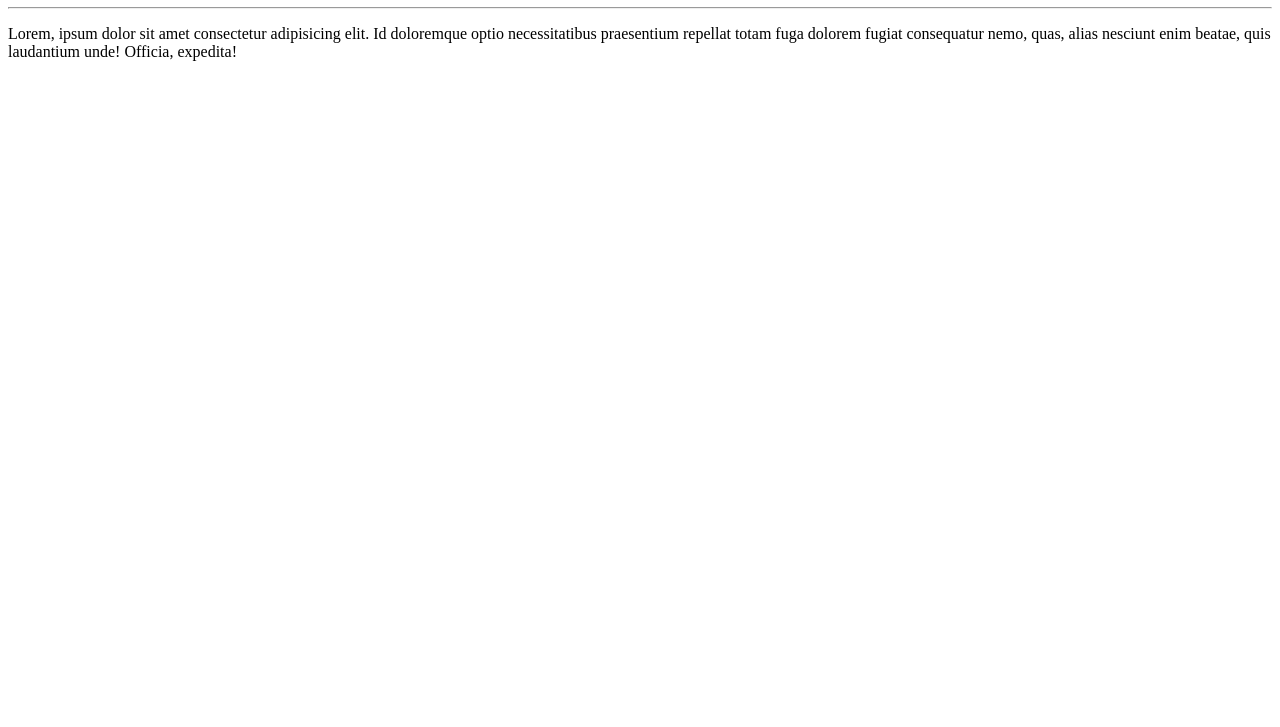
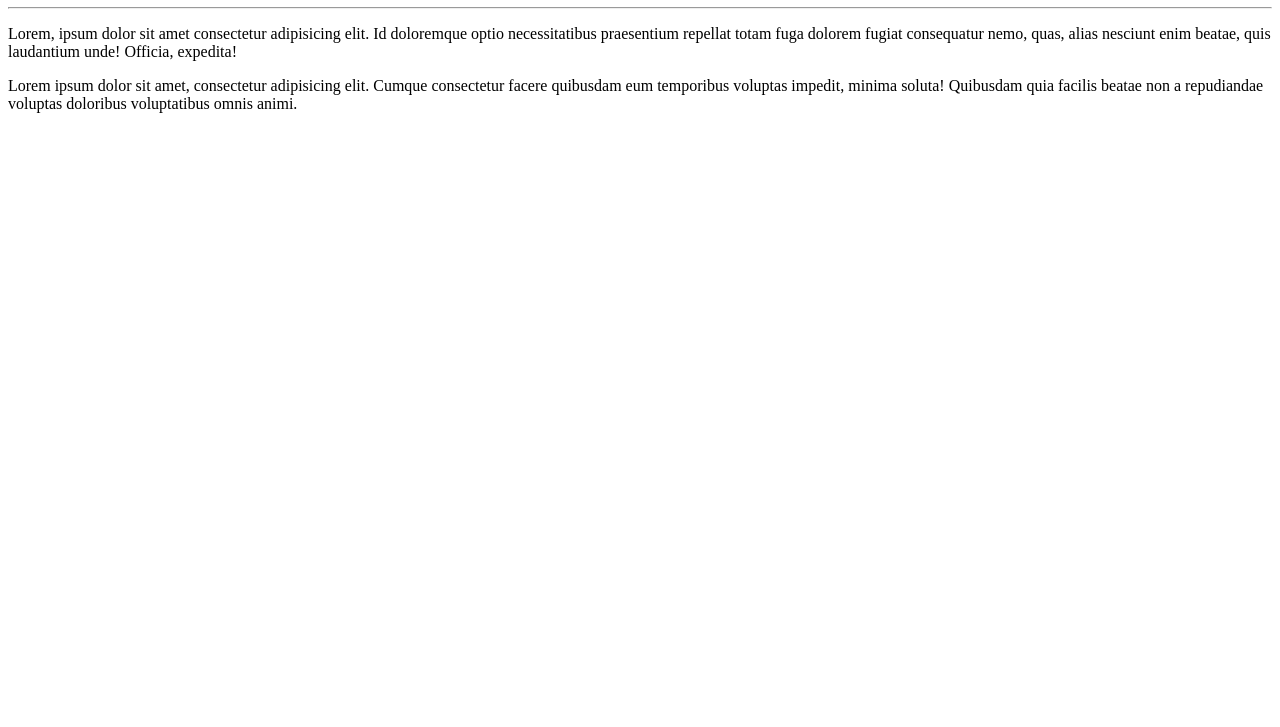
Before and after one commit to souza-sandra/ola-MUNDO, a plain HTML site: page site exemplo/index.html in a window 1280 px wide. Shown: the part 73-800 px from the top of the page. Drawn offline with Linux system fonts and the light colour scheme.

Commit message:
adicionei um paragrafo

```diff
--- a/site exemplo/index.html
+++ b/site exemplo/index.html
@@ -11,5 +11,6 @@
     <p>Lorem, ipsum dolor sit amet consectetur adipisicing elit. Id doloremque optio necessitatibus praesentium repellat totam fuga dolorem fugiat consequatur nemo, quas, alias nesciunt enim beatae, quis laudantium unde! Officia, expedita!
 
     </p>
+    <p>Lorem ipsum dolor sit amet, consectetur adipisicing elit. Cumque consectetur facere quibusdam eum temporibus voluptas impedit, minima soluta! Quibusdam quia facilis beatae non a repudiandae voluptas doloribus voluptatibus omnis animi.</p>
 </body>
 </html>
```
